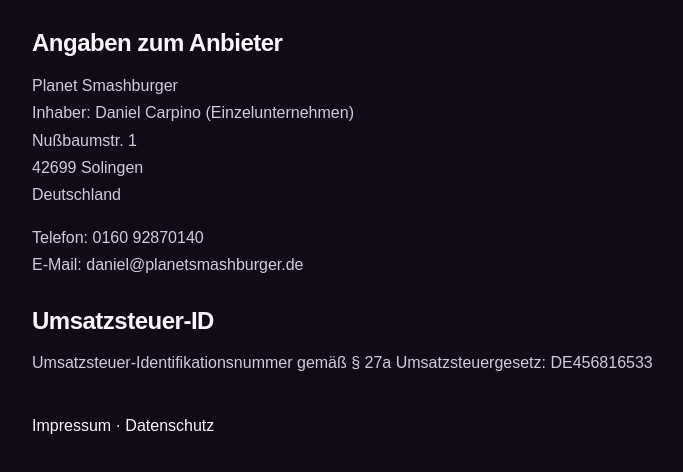
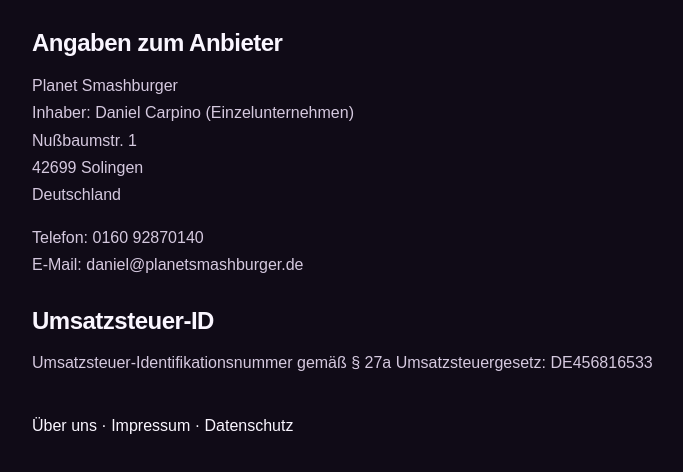
Before and after one commit to devpone/planetsmash, a plain HTML site: page impressum.html in a window 1280 px wide. Shown: the part 160-632 px from the top of the page, without its empty margins (183-866 px from the left). Drawn offline with Linux system fonts and the light colour scheme.

Commit message:
Add About link to legal navigation

```diff
--- a/impressum.html
+++ b/impressum.html
@@ -1 +1 @@
-<!doctype html><html lang="de"><head><meta charset="utf-8"><meta name="viewport" content="width=device-width,initial-scale=1"><meta name="robots" content="noindex"><title>Impressum · Planet Smashburger</title><link rel="stylesheet" href="styles.css"></head><body><main class="wrap legal"><a class="text-link" href="index.html">← Zur Startseite</a><h1>Impressum</h1><h2>Angaben zum Anbieter</h2><p>Planet Smashburger<br>Inhaber: Daniel Carpino (Einzelunternehmen)<br>Nußbaumstr. 1<br>42699 Solingen<br>Deutschland</p><p>Telefon: 0160 92870140<br>E-Mail: <a href="mailto:daniel@planetsmashburger.de">daniel@planetsmashburger.de</a></p><h2>Umsatzsteuer-ID</h2><p>Umsatzsteuer-Identifikationsnummer gemäß § 27a Umsatzsteuergesetz: DE456816533</p><nav><a href="impressum.html">Impressum</a> · <a href="datenschutz.html">Datenschutz</a></nav></main></body></html>
+<!doctype html><html lang="de"><head><meta charset="utf-8"><meta name="viewport" content="width=device-width,initial-scale=1"><meta name="robots" content="noindex"><title>Impressum · Planet Smashburger</title><link rel="stylesheet" href="styles.css"></head><body><main class="wrap legal"><a class="text-link" href="index.html">← Zur Startseite</a><h1>Impressum</h1><h2>Angaben zum Anbieter</h2><p>Planet Smashburger<br>Inhaber: Daniel Carpino (Einzelunternehmen)<br>Nußbaumstr. 1<br>42699 Solingen<br>Deutschland</p><p>Telefon: 0160 92870140<br>E-Mail: <a href="mailto:daniel@planetsmashburger.de">daniel@planetsmashburger.de</a></p><h2>Umsatzsteuer-ID</h2><p>Umsatzsteuer-Identifikationsnummer gemäß § 27a Umsatzsteuergesetz: DE456816533</p><nav><a href="ueber-uns.html">Über uns</a> · <a href="impressum.html">Impressum</a> · <a href="datenschutz.html">Datenschutz</a></nav></main></body></html>
```
